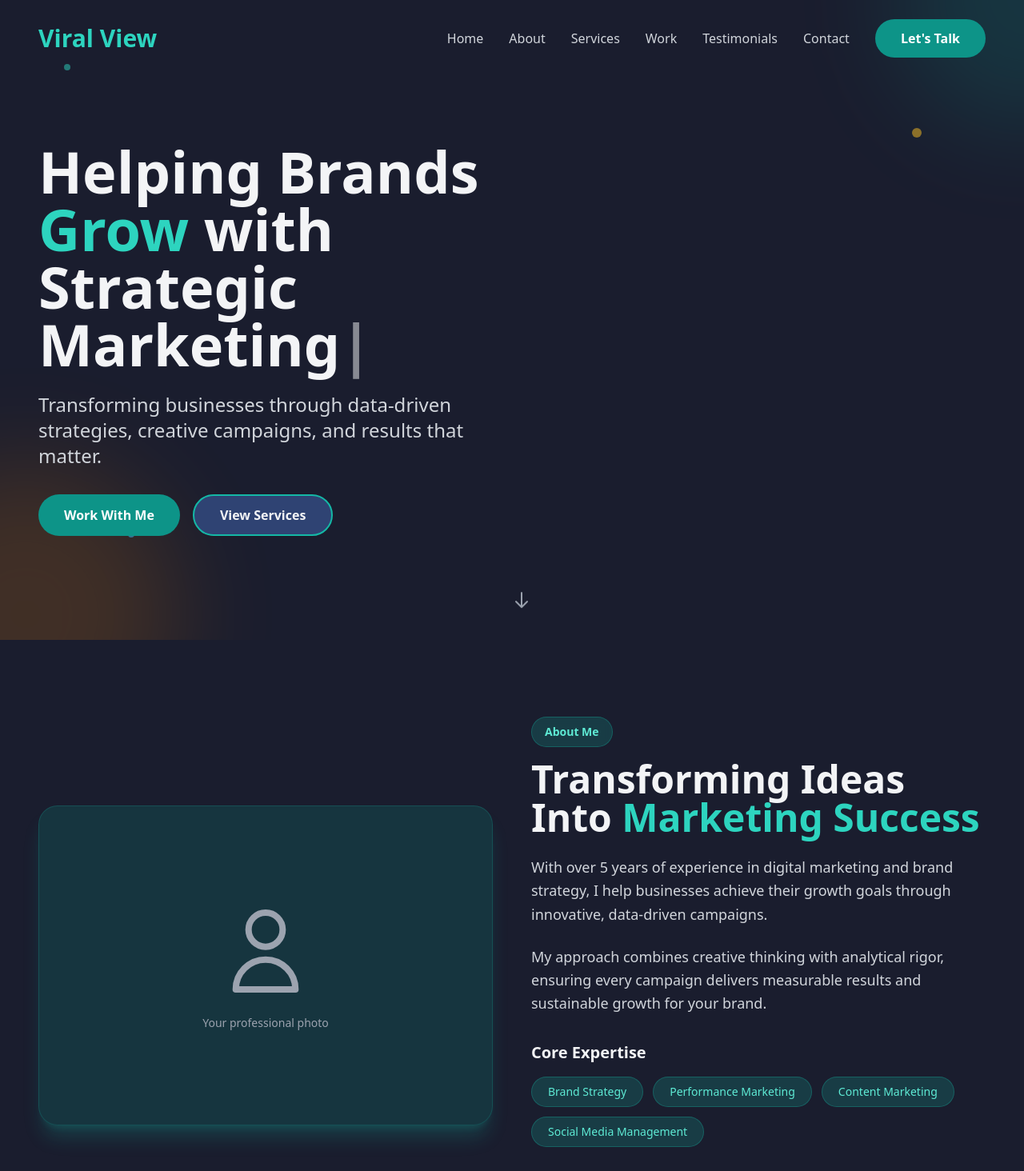
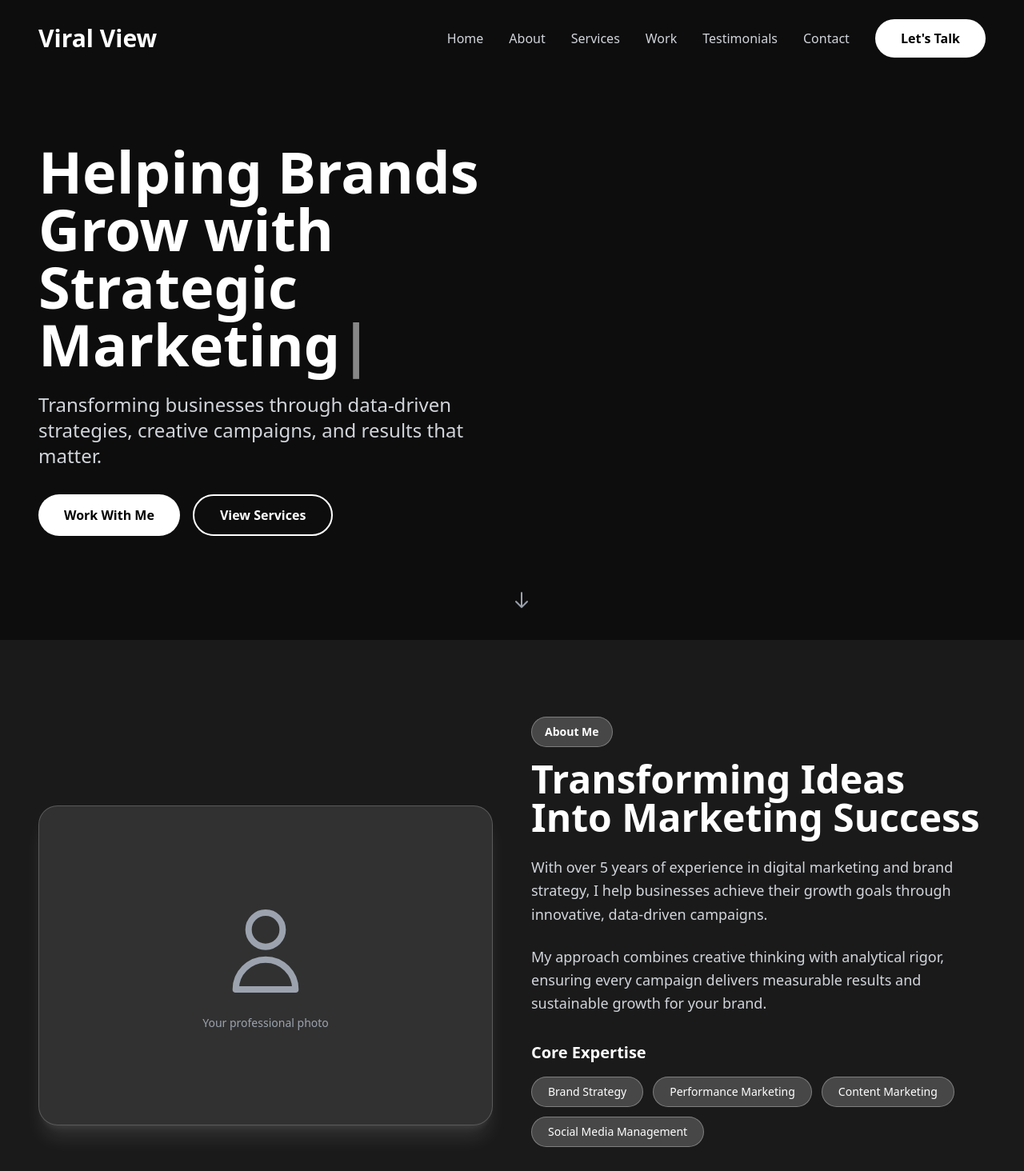
Before and after one commit to dishusingla001/Viral_view, a React (Vite) app: page / in a window 1280 px wide. Shown: the top 1464 px of the page at 80% size. Built offline with nearby package versions, Linux system fonts and the light colour scheme; a web font is replaced by a local one.

Commit message:
set the color theme of website

```diff
--- a/src/components/About.jsx
+++ b/src/components/About.jsx
@@ -13,7 +13,7 @@ const About = () => {
           {/* Image/Visual Side */}
           <div className="order-2 md:order-1">
             <div className="relative">
-              <div className="w-full h-[400px] bg-primary-600/20 border border-primary-500/20 rounded-3xl overflow-hidden shadow-xl shadow-primary-500/20">
+              <div className="w-full h-[400px] bg-white/10 border border-white/20 rounded-3xl overflow-hidden shadow-xl shadow-white/10">
                 {/* Placeholder for profile image */}
                 <div className="w-full h-full flex items-center justify-center">
                   <div className="text-center text-gray-400">
@@ -34,16 +34,12 @@ const About = () => {
                   </div>
                 </div>
               </div>
-
-              {/* Decorative Element */}
-              <div className="absolute -bottom-6 -right-6 w-40 h-40 bg-accent-600 rounded-full opacity-30 blur-2xl -z-10"></div>
-              <div className="absolute -top-6 -left-6 w-32 h-32 bg-primary-600 rounded-full opacity-30 blur-2xl -z-10"></div>
             </div>
           </div>
 
           {/* Text Content */}
           <div className="order-1 md:order-2">
-            <div className="inline-block mb-4 px-4 py-2 bg-primary-500/20 backdrop-blur-sm border border-primary-500/30 rounded-full text-primary-300 font-semibold text-sm">
+            <div className="inline-block mb-4 px-4 py-2 bg-white/20 backdrop-blur-sm border border-white/30 rounded-full text-white font-semibold text-sm">
               About Me
             </div>
             <h2 className="text-4xl md:text-5xl font-display font-bold mb-6">
@@ -66,7 +62,7 @@ const About = () => {
                 {skills.map((skill, index) => (
                   <span
                     key={index}
-                    className="px-5 py-2 bg-primary-500/20 border border-primary-500/30 text-primary-300 rounded-full font-medium text-sm hover:bg-primary-500/30 hover:border-primary-400/50 transition-colors duration-300"
+                    className="px-5 py-2 bg-white/20 border border-white/30 text-white rounded-full font-medium text-sm hover:bg-white/30 hover:border-white/50 transition-colors duration-300"
                   >
                     {skill}
                   </span>
--- a/src/components/Contact.jsx
+++ b/src/components/Contact.jsx
@@ -31,12 +31,7 @@ const Contact = () => {
   };
 
   return (
-    <section id="contact" className="section-padding bg-primary-600 text-white relative overflow-hidden">
-      {/* Animated Background Elements */}
-      <div className="absolute inset-0 overflow-hidden">
-        <div className="absolute top-0 left-1/4 w-96 h-96 bg-accent-500 rounded-full opacity-20 blur-3xl animate-pulse"></div>
-        <div className="absolute bottom-0 right-1/4 w-96 h-96 bg-primary-700 rounded-full opacity-20 blur-3xl animate-pulse delay-100"></div>
-      </div>
+    <section id="contact" className="section-padding bg-dark-900 text-white relative overflow-hidden">
       <div className="container-custom relative z-10">
         <div className="grid lg:grid-cols-2 gap-12 items-center">
           {/* Left Side - CTA & Info */}
--- a/src/components/Hero.jsx
+++ b/src/components/Hero.jsx
@@ -28,19 +28,8 @@ const Hero = () => {
   return (
     <section
       id="hero"
-      className="min-h-screen flex items-center justify-center relative overflow-hidden bg-dark-900"
+      className="min-h-screen flex items-center justify-center relative overflow-hidden bg-dark-950"
     >
-      {/* Background Decorative Elements */}
-      <div className="absolute inset-0 overflow-hidden">
-        <div className="absolute -top-40 -right-40 w-80 h-80 bg-primary-600 rounded-full opacity-20 blur-3xl"></div>
-        <div className="absolute -bottom-40 -left-40 w-96 h-96 bg-accent-600 rounded-full opacity-20 blur-3xl"></div>
-        <div className="absolute top-1/2 left-1/2 transform -translate-x-1/2 -translate-y-1/2 w-full h-full">
-          <div className="absolute top-20 left-20 w-2 h-2 bg-primary-400 rounded-full animate-pulse"></div>
-          <div className="absolute top-40 right-32 w-3 h-3 bg-accent-400 rounded-full animate-pulse delay-100"></div>
-          <div className="absolute bottom-32 left-40 w-2 h-2 bg-cyan-400 rounded-full animate-pulse delay-200"></div>
-        </div>
-      </div>
-
       <div className="container-custom px-6 md:px-12 pt-32 pb-20 relative z-10">
         <div className="grid md:grid-cols-2 gap-12 items-center">
           {/* Text Content */}
@@ -76,8 +65,8 @@ const Hero = () => {
           <div className="relative animate-fade-in hidden md:block">
             <div className="relative w-full h-[400px] flex items-center justify-center">
               {/* Placeholder for hero image/illustration */}
-              <div className="w-full h-full bg-primary-600 rounded-3xl shadow-2xl shadow-primary-500/30 transform hover:scale-105 transition-transform duration-500 flex items-center justify-center">
-                <div className="text-center text-white p-8">
+              <div className="w-full h-full bg-white rounded-3xl shadow-2xl shadow-white/10 transform hover:scale-105 transition-transform duration-500 flex items-center justify-center">
+                <div className="text-center text-gray-800 p-8">
                   <svg
                     className="w-32 h-32 mx-auto mb-4 opacity-80"
                     fill="none"
--- a/src/components/Navbar.jsx
+++ b/src/components/Navbar.jsx
@@ -39,7 +39,7 @@ const Navbar = () => {
         <div className="flex items-center justify-between">
           {/* Logo */}
           <div className="text-3xl font-display font-bold">
-            <span className="text-primary-400">Viral View</span>
+            <span className="text-white">Viral View</span>
           </div>
 
           {/* Desktop Navigation */}
@@ -48,7 +48,7 @@ const Navbar = () => {
               <button
                 key={link.id}
                 onClick={() => scrollToSection(link.id)}
-                className="text-gray-300 hover:text-primary-400 font-medium transition-colors duration-300"
+                className="text-gray-300 hover:text-white font-medium transition-colors duration-300"
               >
                 {link.name}
               </button>
@@ -99,7 +99,7 @@ const Navbar = () => {
                 <button
                   key={link.id}
                   onClick={() => scrollToSection(link.id)}
-                  className="text-gray-300 hover:text-primary-400 font-medium text-left transition-colors duration-300"
+                  className="text-gray-300 hover:text-white font-medium text-left transition-colors duration-300"
                 >
                   {link.name}
                 </button>
--- a/src/components/Services.jsx
+++ b/src/components/Services.jsx
@@ -61,7 +61,7 @@ const Services = () => {
       <div className="container-custom">
         {/* Section Header */}
         <div className="text-center max-w-3xl mx-auto mb-16">
-          <div className="inline-block mb-4 px-4 py-2 bg-primary-500/20 backdrop-blur-sm border border-primary-500/30 rounded-full text-primary-300 font-semibold text-sm">
+          <div className="inline-block mb-4 px-4 py-2 bg-white/20 backdrop-blur-sm border border-white/30 rounded-full text-white font-semibold text-sm">
             What I Do
           </div>
           <h2 className="text-4xl md:text-5xl font-display font-bold mb-6">
@@ -79,10 +79,10 @@ const Services = () => {
               key={index}
               className="card p-8 group"
             >
-              <div className="text-primary-400 mb-6 transform group-hover:scale-110 group-hover:text-accent-400 transition-all duration-300">
+              <div className="text-white mb-6 transform group-hover:scale-110 transition-all duration-300">
                 {service.icon}
               </div>
-              <h3 className="text-2xl font-bold mb-4 text-gray-100 group-hover:text-primary-400 transition-colors duration-300">
+              <h3 className="text-2xl font-bold mb-4 text-gray-100 group-hover:text-white transition-colors duration-300">
                 {service.title}
               </h3>
               <p className="text-gray-400 leading-relaxed">
--- a/src/index.css
+++ b/src/index.css
@@ -7,8 +7,8 @@
 @layer base {
   body {
     @apply font-sans antialiased;
-    background-color: #1a1d2e;
-    color: #f3f4f6;
+    background-color: #0D0D0D;
+    color: #FFFFFF;
   }
 
   h1, h2, h3, h4, h5, h6 {
@@ -18,32 +18,37 @@
 
 @layer components {
   .btn-primary {
-    @apply px-8 py-3 bg-primary-600 hover:bg-primary-700 text-white font-semibold rounded-full transition-all duration-300 hover:shadow-2xl hover:scale-105;
-    box-shadow: 0 0 0 0 rgba(99, 102, 241, 0);
+    @apply px-8 py-3 text-black font-semibold rounded-full transition-all duration-300 hover:shadow-2xl hover:scale-105;
+    background-color: #FFFFFF;
+    box-shadow: 0 0 0 0 rgba(255, 255, 255, 0);
   }
 
   .btn-primary:hover {
-    box-shadow: 0 25px 50px -12px rgba(99, 102, 241, 0.5);
+    background-color: #f5f5f5;
+    box-shadow: 0 25px 50px -12px rgba(255, 255, 255, 0.3);
   }
 
   .btn-secondary {
-    @apply px-8 py-3 text-gray-100 font-semibold rounded-full border-2 border-primary-500 hover:border-primary-400 transition-all duration-300;
-    background-color: #2f4373;
+    @apply px-8 py-3 font-semibold rounded-full transition-all duration-300;
+    background-color: transparent;
+    border: 2px solid #FFFFFF;
+    color: #FFFFFF;
   }
 
   .btn-secondary:hover {
-    background-color: #364e8c;
+    background-color: #FFFFFF;
+    color: #000000;
   }
 
   .card {
     @apply rounded-2xl shadow-xl transition-all duration-300 hover:-translate-y-2;
-    background-color: #2f4373;
-    border: 1px solid #364e8c;
+    background-color: #1A1A1A;
+    border: 1px solid #2E2E2E;
   }
 
   .card:hover {
-    box-shadow: 0 25px 50px -12px rgba(99, 102, 241, 0.2);
-    border-color: rgba(99, 102, 241, 0.5);
+    box-shadow: 0 25px 50px -12px rgba(255, 255, 255, 0.1);
+    border-color: rgba(255, 255, 255, 0.3);
   }
 
   .section-padding {
@@ -57,7 +62,7 @@
 
 @layer utilities {
   .text-gradient {
-    @apply text-primary-400;
+    color: #FFFFFF;
   }
 
   .animation-delay-1000 {
--- a/tailwind.config.js
+++ b/tailwind.config.js
@@ -14,34 +14,34 @@ export default {
           300: '#9fb3d8',
           400: '#748ec6',
           500: '#5470b6',
-          600: '#3f5aa3',
-          700: '#364e8c',
-          800: '#2f4373',
-          900: '#1a1d2e',
-          950: '#0f1117',
+          600: '#2E2E2E',
+          700: '#2E2E2E',
+          800: '#1A1A1A',
+          900: '#1A1A1A',
+          950: '#0D0D0D',
         },
         primary: {
-          50: '#f0fdfa',
-          100: '#ccfbf1',
-          200: '#99f6e4',
-          300: '#5eead4',
-          400: '#2dd4bf',
-          500: '#14b8a6',
-          600: '#0d9488',
-          700: '#0f766e',
-          800: '#115e59',
-          900: '#134e4a',
+          50: '#ffffff',
+          100: '#fafafa',
+          200: '#f5f5f5',
+          300: '#e5e5e5',
+          400: '#d4d4d4',
+          500: '#a3a3a3',
+          600: '#737373',
+          700: '#525252',
+          800: '#404040',
+          900: '#262626',
         },
         accent: {
-          50: '#fffbeb',
-          100: '#fef3c7',
-          200: '#fde68a',
-          300: '#fcd34d',
-          400: '#fbbf24',
-          500: '#f59e0b',
-          600: '#d97706',
-          700: '#b45309',
-          800: '#92400e',
+          50: '#fafafa',
+          100: '#f4f4f5',
+          200: '#e4e4e7',
+          300: '#d4d4d8',
+          400: '#a1a1aa',
+          500: '#71717a',
+          600: '#52525b',
+          700: '#3f3f46',
+          800: '#27272a',
         },
         cyan: {
           400: '#38bdf8',
```
Also changed, not shown: src/components/Footer.jsx (+7 -7 lines), src/components/Portfolio.jsx (+4 -4 lines), src/components/Process.jsx (+8 -8 lines), src/components/Testimonials.jsx (+4 -4 lines).
